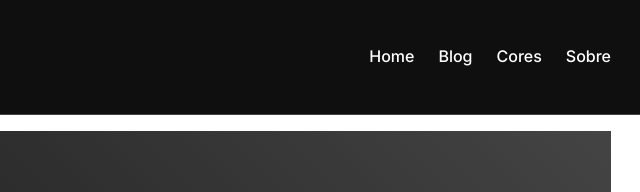
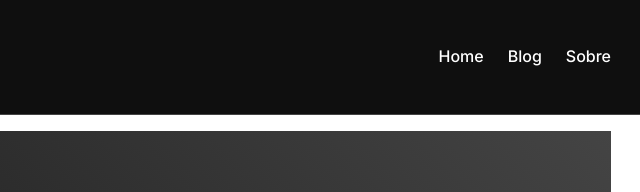
Before and after one commit to tatyquebralayout/blog_GitAdventure, an Astro site: page / in a window 1280 px wide. Shown: the top 192 px of the page, 613-1253 px from the left. Built offline with nearby package versions, Linux system fonts and the light colour scheme; Astro itself is replaced by a stand-in of ours.

Commit message:
Correção do menu e exclusão da page pallet

```diff
--- a/src/components/Footer.astro
+++ b/src/components/Footer.astro
@@ -14,7 +14,6 @@ const currentYear = new Date().getFullYear();
         <a href="/blog_GitAdventure/">Home</a>
         <a href="/blog_GitAdventure/blog">Blog</a>
         <a href="/blog_GitAdventure/quests">Missões</a>
-        <a href="/blog_GitAdventure/palette">Cores</a>
         <a href="/blog_GitAdventure/about">Sobre</a>
       </div>
 
--- a/src/components/Header.astro
+++ b/src/components/Header.astro
@@ -34,7 +34,6 @@ import { getCollection } from "astro:content";
       <ul class="nav-links">
         <li><a href="/blog_GitAdventure/">Home</a></li>
         <li><a href="/blog_GitAdventure/blog">Blog</a></li>
-        <li><a href="/blog_GitAdventure/palette">Cores</a></li>
         <li><a href="/blog_GitAdventure/about">Sobre</a></li>
       </ul>
     </nav>
```
